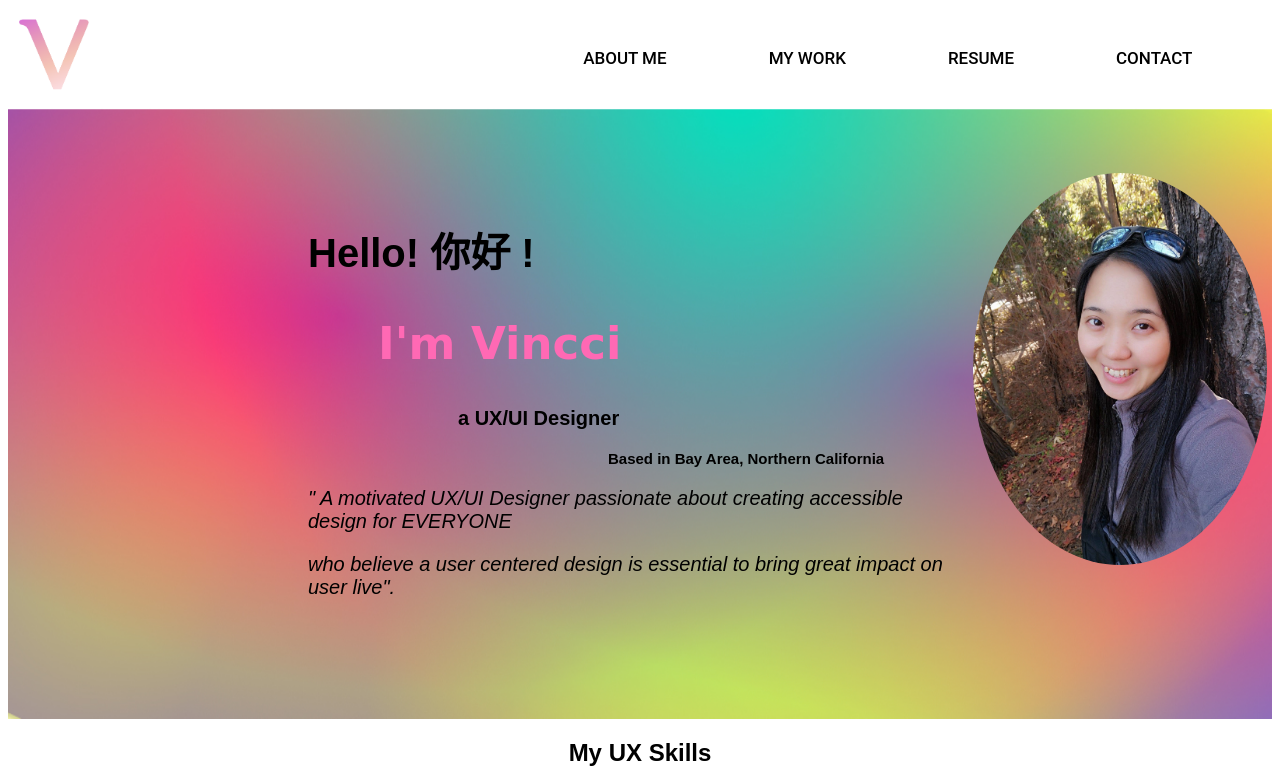
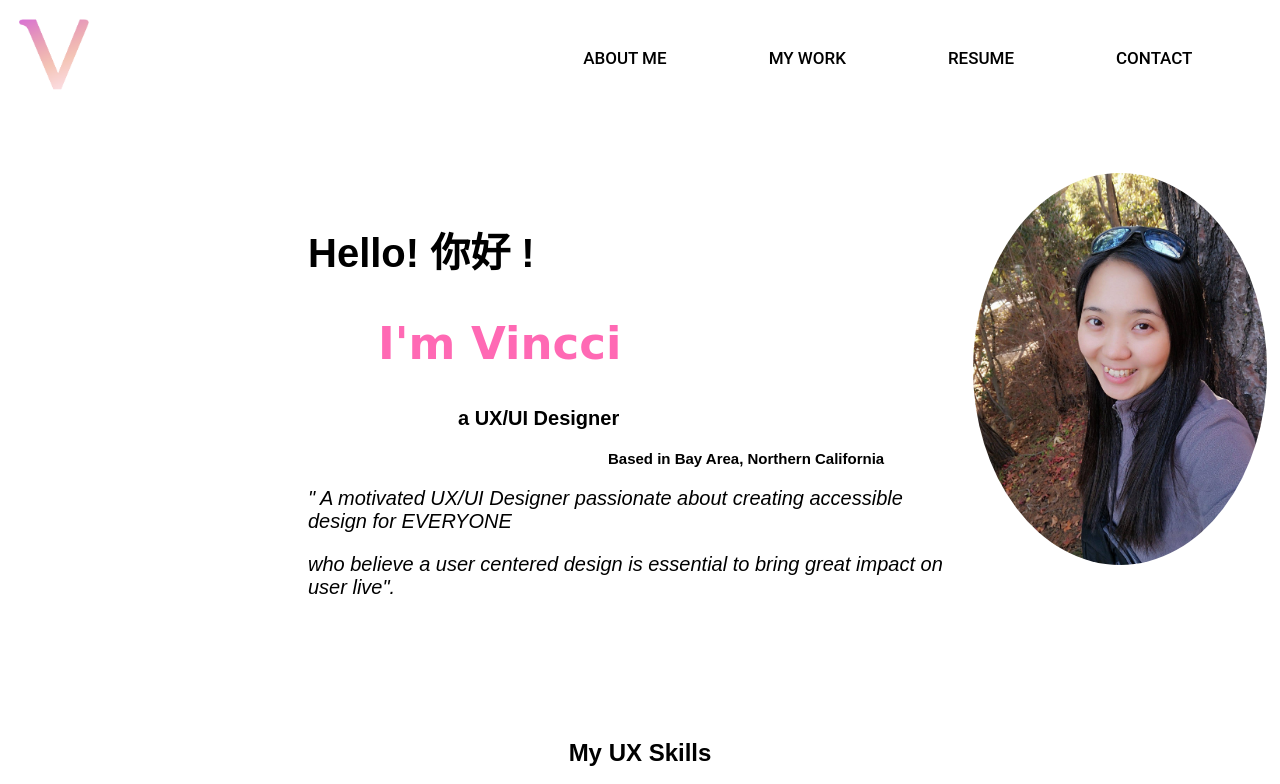
Before and after one commit to vincciwu/uxui_hw19, a plain HTML site: page index.html in a window 1280 px wide. Shown: the top 784 px of the page. Drawn offline with nearby package versions, Linux system fonts and the light colour scheme; grey boxes are pictures that could not be loaded.

Commit message:
delete background pic

```diff
--- a/style.css
+++ b/style.css
@@ -6,8 +6,8 @@ body {
 
 header {
     display: flex;
-    background-image: url("images/introbackground.jpg");
-    background-size: 100% 100%;
+    /*background-image: url("images/introbackground.jpg");
+    background-size: 100% 100%;*/
 }
 
 header > * {
```
